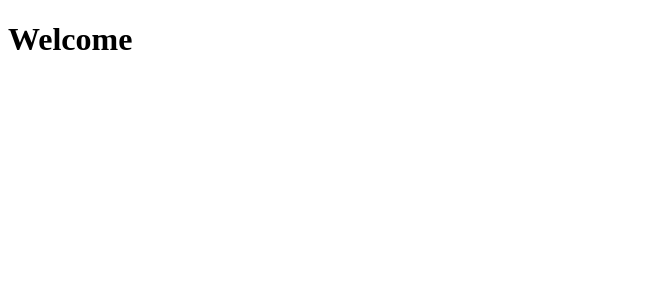
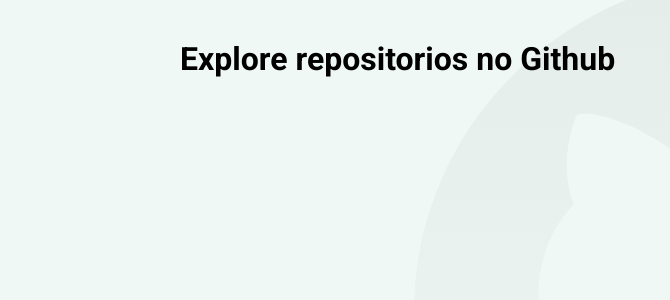
Before and after one commit to TrindadeThiago/github_explorer, a React (Create React App) app: page / in a window 1280 px wide. Shown: the top 300 px of the page, without its empty margins (0-670 px from the left). Built offline with nearby package versions, Linux system fonts and the light colour scheme.

Commit message:
definicao de estilos globais

```diff
--- a/public/index.html
+++ b/public/index.html
@@ -7,6 +7,9 @@
   <meta name="theme-color" content="#000000" />
   <meta name="description" content="Web site created using create-react-app" />
   <title>Github explorer</title>
+
+  <link rel="preconnect" href="https://fonts.gstatic.com">
+  <link href="https://fonts.googleapis.com/css2?family=Roboto:wght@400;700&display=swap" rel="stylesheet">
 </head>
 
 <body>
--- a/src/App.tsx
+++ b/src/App.tsx
@@ -2,12 +2,16 @@
 import { BrowserRouter } from 'react-router-dom';
 
 import Routes from './routes';
+import GlobalStyles from './styles/global';
 
 const App: React.FC = () => {
   return (
-    <BrowserRouter>
-      <Routes />
-    </BrowserRouter>
+    <>
+      <BrowserRouter>
+        <Routes />
+      </BrowserRouter>
+      <GlobalStyles />
+    </>
   );
 };
 
--- a/src/pages/Welcome/index.tsx
+++ b/src/pages/Welcome/index.tsx
@@ -1,7 +1,7 @@
 import React from 'react';
 
 const Welcome: React.FC = () => {
-  return <h1>Welcome</h1>;
+  return <h1>Explore repositorios no Github</h1>;
 };
 
 export default Welcome;
--- /dev/null
+++ b/src/styles/global.ts
@@ -0,0 +1,31 @@
+import { createGlobalStyle } from 'styled-components';
+
+import githubBg from '../assets/github-bg.svg';
+
+export default createGlobalStyle`
+  * {
+    margin: 0;
+    padding: 0;
+    outline: 0;
+    box-sizing: border-box;
+  }
+
+  body {
+    background: #f0f8f5 url(${githubBg}) no-repeat 70% top;
+    -webkit-font-smoothing: antialiased;
+  }
+
+  body, input, button {
+    font: 16px Roboto, sans-serif;
+  }
+
+  #root {
+    max-width: 960px;
+    margin: 0 auto;
+    padding: 40px 20px
+  }
+
+  button {
+    cursor: pointer;
+  }
+`;
```
Also changed, not shown: src/assets/github-bg.svg (added), src/assets/logo.svg (added).
